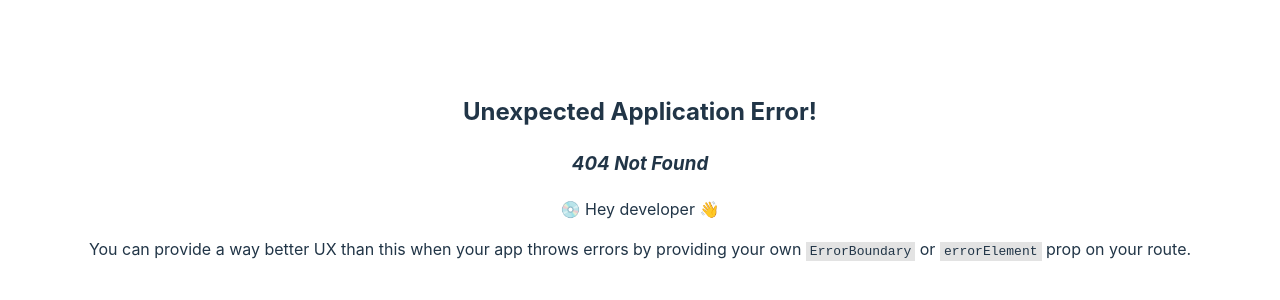
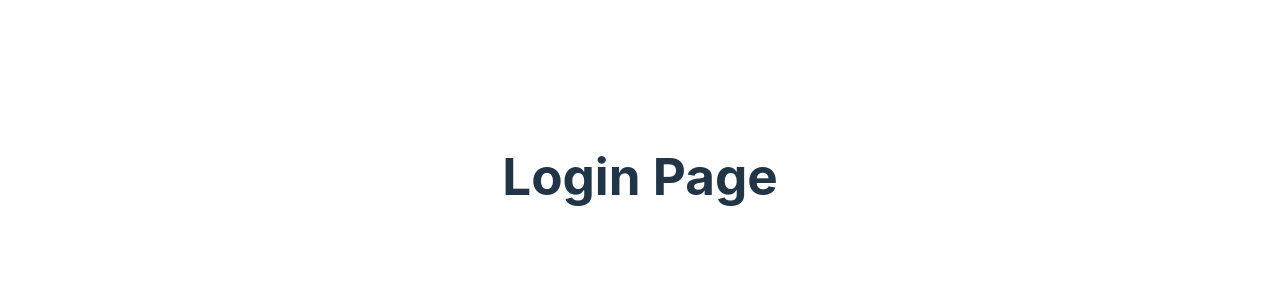
Before and after one commit to andiragil/NgobrolZone_FE, a React (Vite) app: page /login in a window 1280 px wide. Before the commit this address had no page. Shown: the part 224-524 px from the top of the page. Built offline with nearby package versions, Linux system fonts and the light colour scheme.

Commit message:
featured : login

```diff
--- /dev/null
+++ b/src/pages/Login.jsx
@@ -0,0 +1,9 @@
+import React from "react";
+
+export const Login = () => {
+  return (
+    <div>
+      <h1>Login Page</h1>
+    </div>
+  );
+};
```
Also changed, not shown: src/App.jsx (+9 -4 lines), vercel.json (added).
